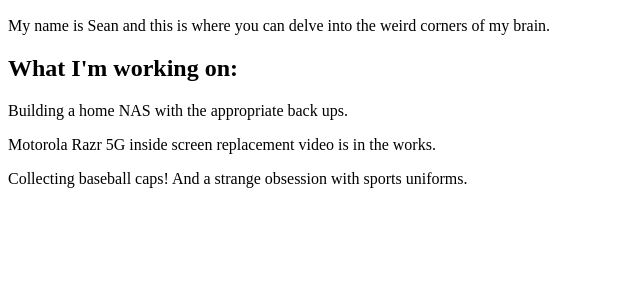
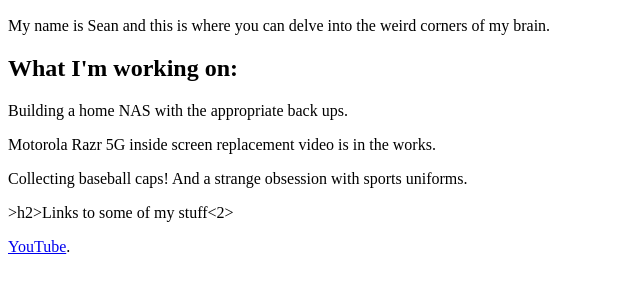
Before and after one commit to justplainsean/justplainsean, a plain HTML site: page index.html in a window 1280 px wide. Shown: the part 96-386 px from the top of the page, without its empty margins (0-640 px from the left). Drawn offline with Linux system fonts and the light colour scheme.

Commit message:
Update index.html

```diff
--- a/index.html
+++ b/index.html
@@ -15,6 +15,12 @@
             Motorola Razr 5G inside screen replacement video is in the works.
         <p>
             Collecting baseball caps! And a strange obsession with sports uniforms.
+        <p>
+        >h2>Links to some of my stuff<2>
+        <p>
+            <a href="https://youtube.com/justplain_sean">
+            YouTube</a>.
+        </p>
         </p>
     </body>
 </html>
```
